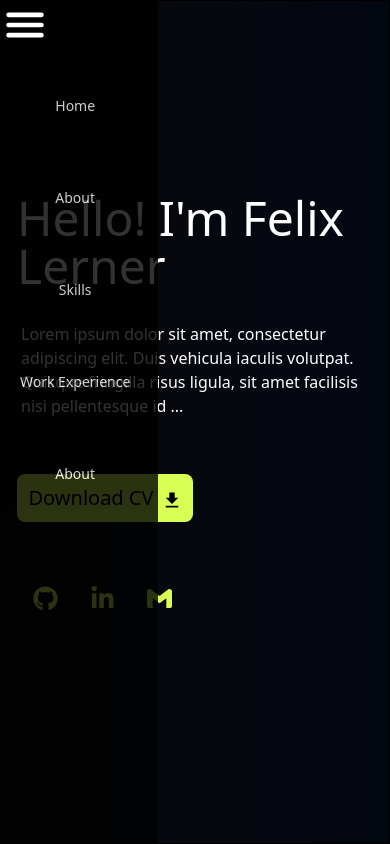
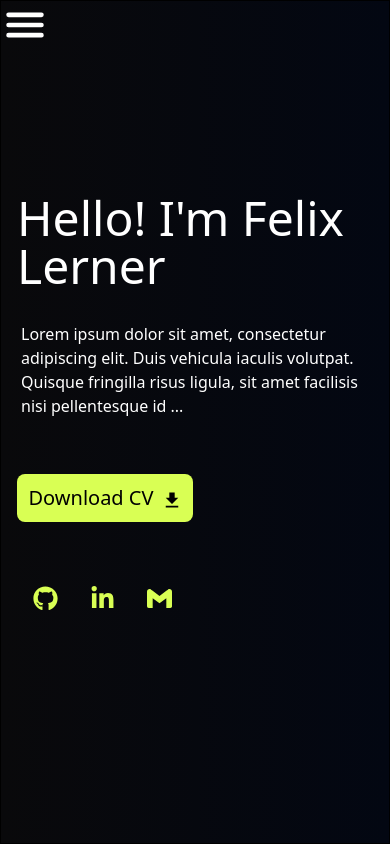
Before and after one commit to flerner/portfolio, a React (Vite) app: page / in a window 390 px wide. Built offline with nearby package versions, Linux system fonts and the light colour scheme.

Commit message:
feat: added click to menu

```diff
--- a/src/components/MobileNavBar.jsx
+++ b/src/components/MobileNavBar.jsx
@@ -1,23 +1,26 @@
+import { useState } from "react";
 import { IconContext } from "react-icons";
 import { IoMenu } from "react-icons/io5";
 
 function MobileNavBar() {
+    const [menuClicked, setMenuClicked] = useState(false)
+    const handleMenuClick = () => {
+        setMenuClicked(!menuClicked)
+    }
     return (
         <div className="h-screen">
             <IconContext.Provider value={{ size: "50px", color: "white" }}>
-                <IoMenu className="absolute z-10" />
+                <button className="absolute z-10" onClick={handleMenuClick}> <IoMenu /></button>
+
             </IconContext.Provider>
 
-            <div className='md:hidden absolute text-white flex flex-col pt-16 bg-black h-full opacity-80'>
-
-
+            {menuClicked && <div className='md:hidden absolute text-white flex flex-col pt-16 bg-black h-full opacity-80 transition-all duration-800'>
                 <button className=" text-white hover:border hover:border-white focus:ring-4 focus:outline-none focus:ring-blue-300 font-medium rounded-lg text-sm px-5 py-8 text-center me-2 mb-2">Home</button>
                 <button className=" text-white hover:border hover:border-white focus:ring-4 focus:outline-none focus:ring-blue-300 font-medium rounded-lg text-sm px-5 py-8 text-center me-2 mb-2">About</button>
                 <button className=" text-white hover:border hover:border-white focus:ring-4 focus:outline-none focus:ring-blue-300 font-medium rounded-lg text-sm px-5 py-8 text-center me-2 mb-2">Skills</button>
                 <button className=" text-white hover:border hover:border-white focus:ring-4 focus:outline-none focus:ring-blue-300 font-medium rounded-lg text-sm px-5 py-8 text-center me-2 mb-2">Work Experience</button>
                 <button className=" text-white hover:border hover:border-white focus:ring-4 focus:outline-none focus:ring-blue-300 font-medium rounded-lg text-sm px-5 py-8 text-center me-2 mb-2">About</button>
-
-            </div>
+            </div>}
         </div>
 
     )
```
